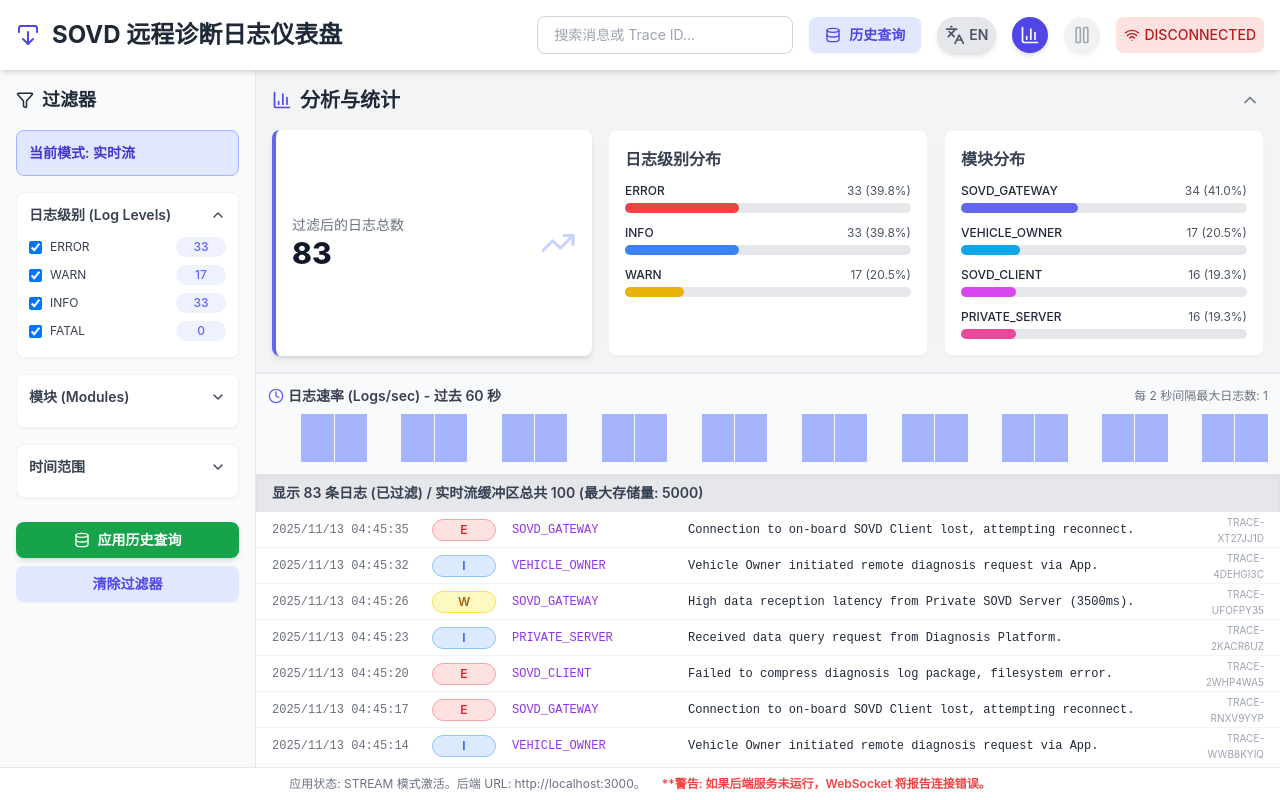
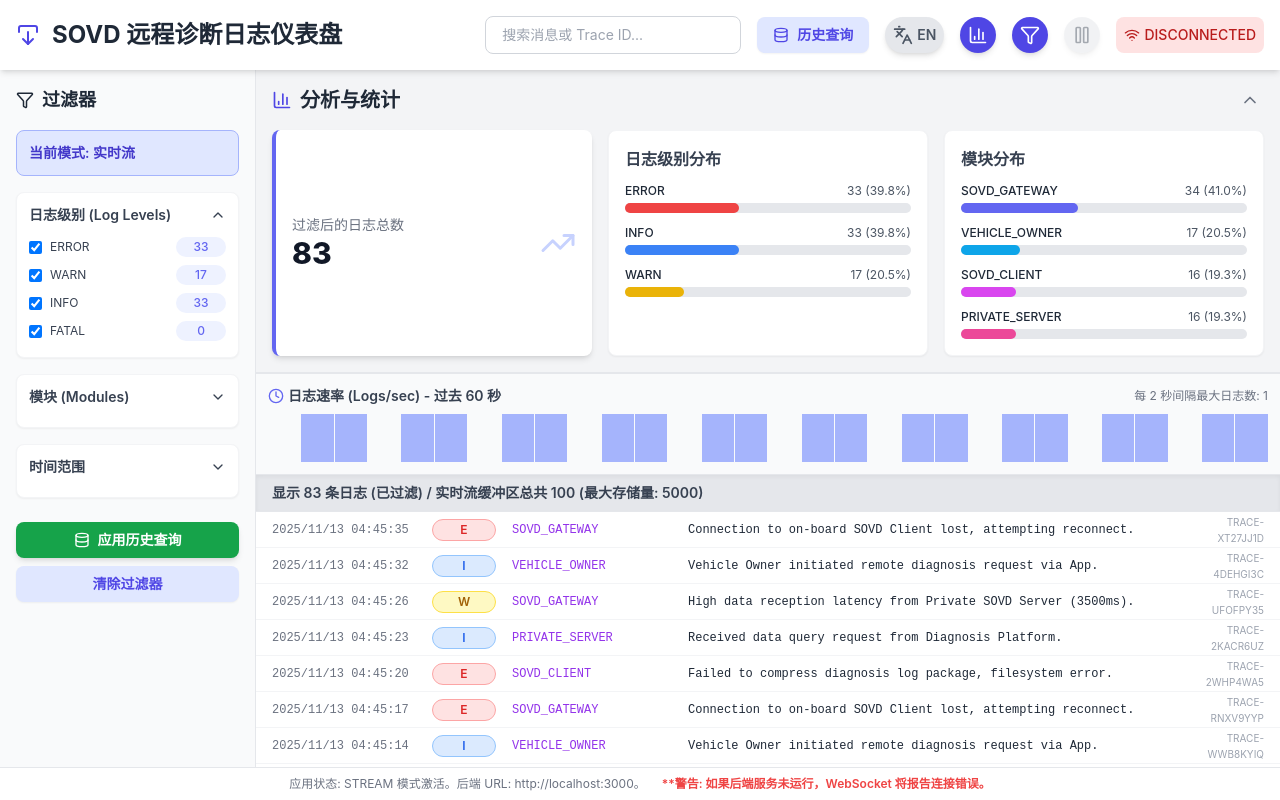
Before and after one commit to easonwy/sovd-log-dashboard, a Next.js app: page / in a window 1280 px wide. Built offline with nearby package versions, Linux system fonts and the light colour scheme; no server answers.

Commit message:
feat(dashboard): add toggle for filters panel visibility.

```diff
--- a/src/components/layout/Header.tsx
+++ b/src/components/layout/Header.tsx
@@ -13,12 +13,15 @@ import {
   Play,
   Pause,
   Wifi,
+  Filter,
 } from 'lucide-react';
 
 // The Header needs a prop to toggle the stats panel visibility
 interface HeaderProps {
   isStatsVisible: boolean;
   onToggleStats: () => void;
+  isFiltersVisible: boolean;
+  onToggleFilters: () => void;
 }
 
 // Memoized selectors to avoid infinite loops
@@ -30,7 +33,7 @@ const selectIsPaused = (state: LogState) => state.isPaused;
 const selectTogglePause = (state: LogState) => state.togglePause;
 const selectIsConnected = (state: LogState) => state.isConnected;
 
-export const Header = ({ isStatsVisible, onToggleStats }: HeaderProps) => {
+export const Header = ({ isStatsVisible, onToggleStats, isFiltersVisible, onToggleFilters }: HeaderProps) => {
   const { t, language, setLanguage } = useI18n();
 
   // Select individual state values and actions from the Zustand store
@@ -131,6 +134,15 @@ export const Header = ({ isStatsVisible, onToggleStats }: HeaderProps) => {
           <BarChart3 size={20} />
         </button>
 
+        {/* Toggle Filters Panel Button */}
+        <button
+          onClick={onToggleFilters}
+          className={`p-2 rounded-full shadow-md transition-all ${isFiltersVisible ? 'bg-indigo-600 text-white hover:bg-indigo-700' : 'bg-gray-200 text-gray-600 hover:bg-gray-300'}`}
+          title={isFiltersVisible ? t('hideFilters') : t('showFilters')}
+        >
+          <Filter size={20} />
+        </button>
+
         {/* Pause/Play Toggle (Only in Stream Mode) */}
         <button
           onClick={togglePause}
--- a/src/components/pages/DashboardPage.tsx
+++ b/src/components/pages/DashboardPage.tsx
@@ -37,6 +37,7 @@ export const DashboardPage = () => {
 
   // UI-specific state that doesn't need to be global.
   const [isStatsVisible, setIsStatsVisible] = useState(true);
+  const [isFiltersVisible, setIsFiltersVisible] = useState(true);
 
   // Select state from the Zustand store using stable selectors.
   // Each selector is defined outside the component to avoid recreation.
@@ -85,6 +86,8 @@ export const DashboardPage = () => {
       <Header
         isStatsVisible={isStatsVisible}
         onToggleStats={() => setIsStatsVisible(p => !p)}
+        isFiltersVisible={isFiltersVisible}
+        onToggleFilters={() => setIsFiltersVisible(p => !p)}
       />
 
       {/* Loading / Error Bar */}
@@ -96,7 +99,7 @@ export const DashboardPage = () => {
       )}
 
       <main className="flex flex-1 overflow-hidden">
-        <FilterSidebar />
+        {isFiltersVisible && <FilterSidebar />}
 
         <div className="flex-1 flex flex-col overflow-hidden">
           {isStatsVisible && (
--- a/src/i18n/translations.ts
+++ b/src/i18n/translations.ts
@@ -42,6 +42,8 @@ export const translations: Record<Language, Record<string, string>> = {
     applyHistoryFilters: '应用当前过滤器进行历史查询',
     hideStats: '隐藏统计面板',
     showStats: '显示统计面板',
+    hideFilters: '隐藏过滤面板',
+    showFilters: '显示过滤面板',
     resumeStream: '恢复实时流',
     pauseStream: '暂停实时流',
     live: 'LIVE',
@@ -104,6 +106,8 @@ export const translations: Record<Language, Record<string, string>> = {
     applyHistoryFilters: 'Apply Filters for History Query',
     hideStats: 'Hide Stats Panel',
     showStats: 'Show Stats Panel',
+    hideFilters: 'Hide Filters Panel',
+    showFilters: 'Show Filters Panel',
     resumeStream: 'Resume Stream',
     pauseStream: 'Pause Stream',
     live: 'LIVE',
@@ -166,6 +170,8 @@ export const translations: Record<Language, Record<string, string>> = {
     applyHistoryFilters: '履歴クエリのフィルターを適用',
     hideStats: '統計パネルを非表示',
     showStats: '統計パネルを表示',
+    hideFilters: 'フィルターパネルを非表示',
+    showFilters: 'フィルターパネルを表示',
     resumeStream: 'ストリームを再開',
     pauseStream: 'ストリームを一時停止',
     live: 'ライブ',
```
